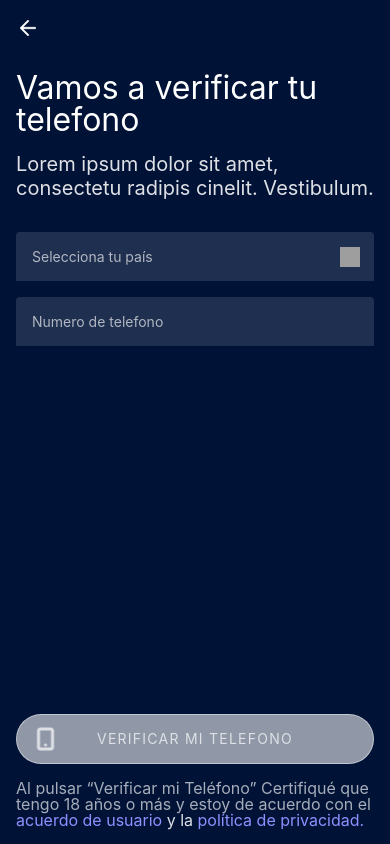
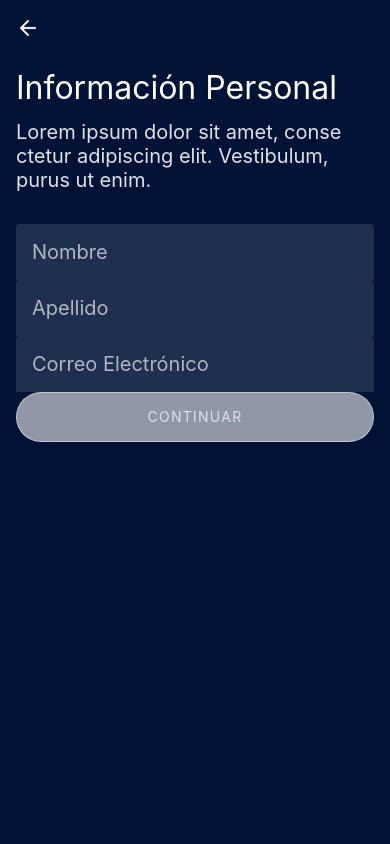
Before and after one commit to brtkev/mobil-app-example, a React Native app: screen /Register in a window 390 px wide. Built offline with nearby package versions, Linux system fonts and the light colour scheme; grey boxes are pictures that could not be loaded.

Commit message:
add: userInfo screen style

```diff
--- a/src/components/formSchemas.ts
+++ b/src/components/formSchemas.ts
@@ -1,6 +1,10 @@
 import * as yup from 'yup';
 
 const onlyNumbersRegex = /^\d+$/;
+const lowerCaseRegex = /(?=.*[a-z])/;
+const upperCaseRegex = /(?=.*[A-Z])/;
+const numberRegex = /(?=.*\d)/;
+
 export const verifyCodeSchema = yup.object().shape({
   code: yup.string().required("ingresa el codigo")
   .min(4, "el minimo es 4").max(8, "el maximo es 8")
@@ -16,24 +20,22 @@ export const loginSchema = yup.object().shape({
     // .matches(/^(?=.*[a-zA-Z])(?=.*\d)/, "password needs at last 1 number [0-9] and 1 letter [a-Z]"),
 });
 
-const lowerCaseRegex = /(?=.*[a-z])/;
-const upperCaseRegex = /(?=.*[A-Z])/;
-const numberRegex = /(?=.*\d)/;
 
-export const registerSchema = yup.object().shape({
-  name: yup.string().required('ingresa tu nombre completo'),
+export const useInformationSchema = yup.object().shape({
+  name: yup.string().required('ingresa tu nombre'),
+  lastName: yup.string().required('ingresa tu apellido'),
   email: yup.string()
     .lowercase()
     .email('ingrese un email valido')
     .required('ingresa un email'),
-  password: yup.string()
-    .min(8, 'la contraseña debe de tener al menos 8 caracteres')
-    .matches(lowerCaseRegex, 'la contraseña necesita al menos una minuscula')
-    .matches(upperCaseRegex, 'la contraseña necesita al menos una mayuscula')
-    .matches(numberRegex, 'la contraseña necesita al menos un numero')
-    .required("ingresa una contraseña"),
-  passwordConfirm : yup.string()
-    .oneOf([yup.ref('password')], 'la contraseña no coincide')
-    .required('campo obligatorio'),
-  subscription : yup.bool()
+  // password: yup.string()
+  //   .min(8, 'la contraseña debe de tener al menos 8 caracteres')
+  //   .matches(lowerCaseRegex, 'la contraseña necesita al menos una minuscula')
+  //   .matches(upperCaseRegex, 'la contraseña necesita al menos una mayuscula')
+  //   .matches(numberRegex, 'la contraseña necesita al menos un numero')
+  //   .required("ingresa una contraseña"),
+  // passwordConfirm : yup.string()
+  //   .oneOf([yup.ref('password')], 'la contraseña no coincide')
+  //   .required('campo obligatorio'),
+  // subscription : yup.bool()
 })
--- a/src/components/loginInput/index.tsx
+++ b/src/components/loginInput/index.tsx
@@ -1,5 +1,5 @@
-import React, { MutableRefObject, useState } from 'react';
-import {View, TextInput, TextInputProps, GestureResponderEvent} from 'react-native';
+import React, { useState } from 'react';
+import {View, TextInput, TextInputProps, StyleProp, TextStyle} from 'react-native';
 import { FieldError } from 'react-hook-form';
 
 import colors from 'src/styles/colors';
@@ -13,6 +13,7 @@ interface LoginInputProps extends TextInputProps{
   password? : boolean;
   error? : FieldError;
   name? : string;
+  inputStyles? : StyleProp<TextStyle>
 }
 
 //TextInput for login
@@ -22,7 +23,8 @@ interface LoginInputProps extends TextInputProps{
 //error comes from the errors of useForm
 //name is used for the useForm input naming
 const LoginInput = React.forwardRef<any, LoginInputProps>((props, ref): React.ReactElement =>{
-  const {label, password, style, error, secureTextEntry, name ,...inputProps } = props;
+  const {label, password, style, error, secureTextEntry, name ,
+    inputStyles, ...inputProps } = props;
   const [isFocus, setIsFocus] = useState(false);
   const [isSecure, setIsSecure] = useState(password);
   const inputRef  = useContinueRef<TextInput>(ref)
@@ -37,7 +39,7 @@ const LoginInput = React.forwardRef<any, LoginInputProps>((props, ref): React.Re
           {props.label}</TextApp>}
 
         <TextInput onFocus={() => setIsFocus(true)} onEndEditing={()=>setIsFocus(false)}
-        autoCapitalize="none" placeholderTextColor={colors.textTerciary} style={{color:"#fff"}} ref={inputRef}
+        autoCapitalize="none" placeholderTextColor={colors.textTerciary} style={[{color:"#fff"}, inputStyles]} ref={inputRef}
         secureTextEntry={isSecure} {...inputProps}  />
         <EyeButton {...{password, onPress: () => setIsSecure((prev) => !prev)}} />
       </View>
--- a/src/components/pageWrapper/index.tsx
+++ b/src/components/pageWrapper/index.tsx
@@ -1,19 +1,20 @@
-import { View, StatusBar, SafeAreaView, ScrollView, ViewProps } from 'react-native';
+import { View, StatusBar, ScrollView, ViewProps, SafeAreaView } from 'react-native';
 import styles from './styles';
 
 interface Props extends ViewProps{
   scrollable? : boolean
 }
+
 //wraps a default scrollable and style for the page
 const PageWrapper = ({children, scrollable, ...props} : Props) => {
 
   if(scrollable) return(
-    <View style={styles.main} >
-			<StatusBar />
-			<SafeAreaView  style={{flex:1}} ><ScrollView style={styles.scrollView} >
+    <SafeAreaView style={styles.main} >
+		  <ScrollView style={styles.scrollView} keyboardDismissMode="on-drag" >
+			  <StatusBar />
         {children}
-      </ScrollView></SafeAreaView>
-		</View>
+      </ScrollView>
+		</SafeAreaView>
   );
 
   return(
--- a/src/components/pageWrapper/styles.ts
+++ b/src/components/pageWrapper/styles.ts
@@ -1,14 +1,15 @@
-import { StyleSheet } from "react-native";
+import { StyleSheet, Dimensions, StatusBar } from "react-native";
 import colors from "src/styles/colors";
 
 
 const styles = StyleSheet.create({
   main:{
-    minHeight: '100%',
-    backgroundColor: colors.background,
+    minHeight: Dimensions.get("window").height - (StatusBar.currentHeight || 0),
+    backgroundColor: colors.background, flex: 1,
+    // borderColor: "white", borderWidth: 2
   },
   scrollView:{
-    flex: 1, width:"100%", display: "flex", minHeight: "100%"
+    flex : 1
   },
 });
 
--- a/src/components/types.ts
+++ b/src/components/types.ts
@@ -22,7 +22,10 @@ export type RegisterStackParamList = {
   };
   CountrySelect: undefined,
   VerifyCode: {
-    "phone" : string, country: string
+    phone : string, country: string
+  },
+  UserInfo: {
+    phone : string, country: string
   }
 
 }
--- a/src/pages/login/styles.ts
+++ b/src/pages/login/styles.ts
@@ -2,10 +2,6 @@ import { StyleSheet } from "react-native";
 import colors from "src/styles/colors";
 
 const styles = StyleSheet.create({
-  mainContainer: {
-    minHeight: '100%',
-    backgroundColor: colors.background,
-  },
   contentBox:{
     display:"flex", justifyContent: "flex-start", alignItems: "center", padding: 16, flex:1
   },
--- a/src/pages/register/index.tsx
+++ b/src/pages/register/index.tsx
@@ -3,15 +3,17 @@ import { createNativeStackNavigator } from '@react-navigation/native-stack';
 import CountrySelect from './screens/countrySelect';
 import PhoneVerify from './screens/phoneVerify';
 import VerifyCode from './screens/verifyCode';
+import UserInformation from './screens/userInformation';
 const Stack = createNativeStackNavigator<RegisterStackParamList>()
 
 export default function Register(props : RootStackScreenProps<"Register">){
 
   return(
-    <Stack.Navigator initialRouteName='Phone' screenOptions={{headerShown: false}} >
+    <Stack.Navigator initialRouteName='UserInfo' screenOptions={{headerShown: false}} >
       <Stack.Screen name="Phone" component={PhoneVerify}  />
       <Stack.Screen name="CountrySelect" component={CountrySelect}  />
       <Stack.Screen name="VerifyCode" component={VerifyCode}  />
+      <Stack.Screen name="UserInfo" component={UserInformation} />
     </Stack.Navigator>
   );
 }
--- /dev/null
+++ b/src/pages/register/screens/userInformation.tsx
@@ -0,0 +1,55 @@
+import { useEffect, useState } from 'react'
+import { StatusBar,StyleSheet, View, KeyboardAvoidingView, Keyboard, Dimensions } from 'react-native'
+import LoginButton from 'src/components/loginButton'
+import LoginInput from 'src/components/loginInput'
+import NavTop from 'src/components/navTop'
+import PageWrapper from 'src/components/pageWrapper'
+import TextApp from 'src/components/textApp'
+import {RegisterStackScreenProps} from 'src/components/types'
+import registerStyles from '../styles'
+
+const styles = StyleSheet.create({
+
+  main:{
+    display:"flex", justifyContent: "flex-start", flex:1,
+    height: Dimensions.get("window").height - (StatusBar.currentHeight || 0)
+  },
+  contextBox: {
+    flex: 1, justifyContent: "space-between"
+  },
+  inputStyle: {
+    fontSize : registerStyles.textP.fontSize
+  }
+})
+
+type formInput = {
+  name : string,
+  lastName : string,
+  email : string
+}
+export default function UserInformation(props : RegisterStackScreenProps<"UserInfo">){
+  const [keyboardOffset, setKeyboardOffset] = useState(0);
+  useEffect(() => {
+    Keyboard.addListener("keyboardDidShow", e => setKeyboardOffset(e.endCoordinates.height))
+    Keyboard.addListener("keyboardDidHide", e => setKeyboardOffset(0))
+
+  }, [])
+
+  return(
+    <PageWrapper scrollable >
+      <View style={[styles.main, {height: styles.main.height + keyboardOffset, paddingBottom: keyboardOffset }]} >
+        <NavTop onPress={() => props.navigation.goBack()} />
+        <View style={[registerStyles.main, styles.contextBox ]} >
+          <View  >
+            <TextApp style={registerStyles.title} >Información Personal</TextApp>
+            <TextApp style={[registerStyles.textP, {marginBottom: 32}]} >Lorem ipsum dolor sit amet, conse ctetur adipiscing elit. Vestibulum, purus ut enim.</TextApp>
+            <LoginInput placeholder='Nombre' inputStyles={styles.inputStyle} />
+            <LoginInput placeholder='Apellido' inputStyles={styles.inputStyle} />
+            <LoginInput placeholder='Correo Electrónico' inputStyles={styles.inputStyle} />
+          </View>
+          <LoginButton disabled theme='signin'  title='CONTINUAR' onPress={() => console.log("press")} />
+        </View>
+      </View>
+    </PageWrapper>
+  )
+}
--- a/src/pages/register/screens/verifyCode.tsx
+++ b/src/pages/register/screens/verifyCode.tsx
@@ -28,7 +28,7 @@ type formInput = {
 }
 
 export default function VerifyCode(props : RegisterStackScreenProps<"VerifyCode">){
-  const [countDown, setCountDown] = useState(10);
+  const [countDown, setCountDown] = useState(60);
   const { setValue, register, watch, handleSubmit, formState : {errors}} = useForm<formInput>({resolver: yupResolver(verifyCodeSchema)});
   const watcher = watch("code")
   useEffect(()=> {
@@ -37,11 +37,12 @@ export default function VerifyCode(props : RegisterStackScreenProps<"VerifyCode"
       return () => clearTimeout(timer);
     }
 
-  }, )
+  }, [countDown])
 
   const submitHandler = (data : formInput) => {
     //verify the code with the provider
     console.log(data);
+    props.navigation.push("UserInfo", props.route.params)
   }
 
   return(
@@ -62,7 +63,7 @@ export default function VerifyCode(props : RegisterStackScreenProps<"VerifyCode"
           <>
             <TextApp style={[registerStyles.smText, {color: colors.textSecondary,textAlign: "center", marginBottom: 16}]} >
             El codigo ha expirado</TextApp>
-            <TouchableOpacity onPress={getNewCode} ><TextApp  style={[registerStyles.smText, styles.text, {color: colors.terciary[400], textAlign: 'center'}]} >
+            <TouchableOpacity onPress={() => setCountDown(60)} ><TextApp  style={[registerStyles.smText, styles.text, {color: colors.terciary[400], textAlign: 'center'}]} >
               VOLVER A ENVIAR</TextApp></TouchableOpacity>
           </>
         }
--- a/src/pages/register/styles.ts
+++ b/src/pages/register/styles.ts
@@ -2,6 +2,9 @@ import { StyleSheet } from "react-native";
 import colors from "src/styles/colors";
 
 const styles = StyleSheet.create({
+  main:{
+    padding: 16
+  },
   title:{
     fontSize: 32, lineHeight: 32, marginBottom: 16,
   },
```
